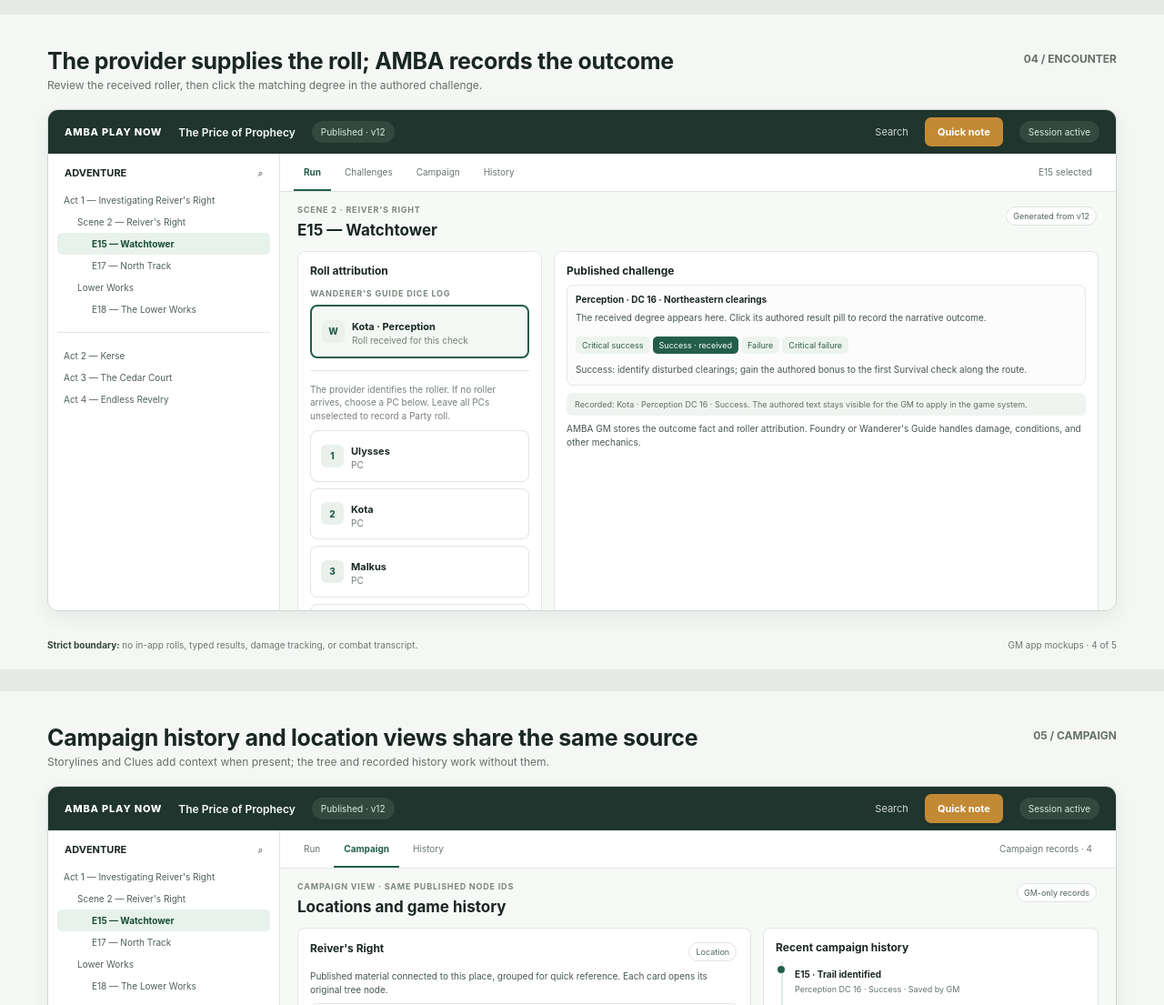
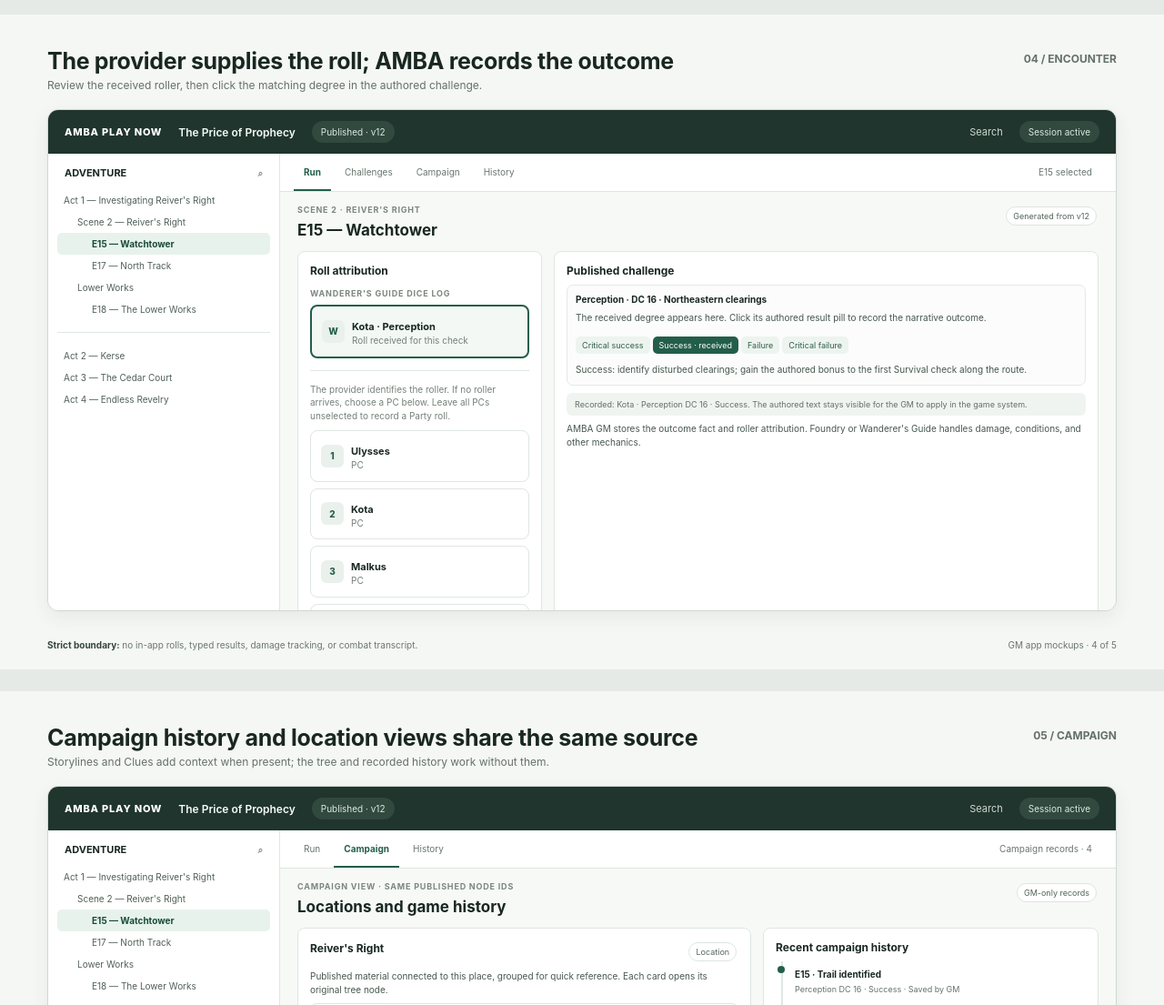
Before and after one commit to edmund-landgraf/Amba-GM, a website: page docs/play-now-mockups.html in a window 1280 px wide. Shown: the part 2240-3345 px from the top of the page at 91% size. Drawn offline with Linux system fonts and the light colour scheme.

Commit message:
docs: remove free-text quick-note affordances

```diff
--- a/docs/play-now-mockups.html
+++ b/docs/play-now-mockups.html
@@ -172,7 +172,7 @@ html,body{margin:0;background:#e5eae6;color:var(--ink);font-family:Inter,"Segoe
 <section class="slide">
   <div class="headline"><div><h1>The provider supplies the roll; AMBA records the outcome</h1><p>Review the received roller, then click the matching degree in the authored challenge.</p></div><div class="num">04 / ENCOUNTER</div></div>
   <div class="browser">
-    <div class="appbar"><span class="brand">AMBA PLAY NOW</span><span class="apname">The Price of Prophecy</span><span class="pill">Published · v12</span><span class="flex"></span><span class="toplink">Search</span><span class="button gold">Quick note</span><span class="pill">Session active</span></div>
+    <div class="appbar"><span class="brand">AMBA PLAY NOW</span><span class="apname">The Price of Prophecy</span><span class="pill">Published · v12</span><span class="flex"></span><span class="toplink">Search</span><span class="pill">Session active</span></div>
     <div class="shell">
       <div class="tree"><div class="treetop"><span>ADVENTURE</span><span class="small">⌕</span></div>
         <div class="treeitem">Act 1 — Investigating Reiver's Right</div><div class="treeitem indent">Scene 2 — Reiver's Right</div><div class="treeitem deep sel">E15 — Watchtower</div><div class="treeitem deep">E17 — North Track</div><div class="treeitem indent">Lower Works</div><div class="treeitem deep">E18 — The Lower Works</div><div class="rule"></div><div class="treeitem">Act 2 — Kerse</div><div class="treeitem">Act 3 — The Cedar Court</div><div class="treeitem">Act 4 — Endless Revelry</div>
@@ -210,7 +210,7 @@ html,body{margin:0;background:#e5eae6;color:var(--ink);font-family:Inter,"Segoe
 <section class="slide">
   <div class="headline"><div><h1>Campaign history and location views share the same source</h1><p>Storylines and Clues add context when present; the tree and recorded history work without them.</p></div><div class="num">05 / CAMPAIGN</div></div>
   <div class="browser">
-    <div class="appbar"><span class="brand">AMBA PLAY NOW</span><span class="apname">The Price of Prophecy</span><span class="pill">Published · v12</span><span class="flex"></span><span class="toplink">Search</span><span class="button gold">Quick note</span><span class="pill">Session active</span></div>
+    <div class="appbar"><span class="brand">AMBA PLAY NOW</span><span class="apname">The Price of Prophecy</span><span class="pill">Published · v12</span><span class="flex"></span><span class="toplink">Search</span><span class="pill">Session active</span></div>
     <div class="shell">
       <div class="tree"><div class="treetop"><span>ADVENTURE</span><span class="small">⌕</span></div>
         <div class="treeitem">Act 1 — Investigating Reiver's Right</div><div class="treeitem indent">Scene 2 — Reiver's Right</div><div class="treeitem deep sel">E15 — Watchtower</div><div class="treeitem deep">E17 — North Track</div><div class="treeitem indent">Lower Works</div><div class="treeitem deep">E18 — The Lower Works</div><div class="rule"></div><div class="treeitem">Act 2 — Kerse</div>
```
